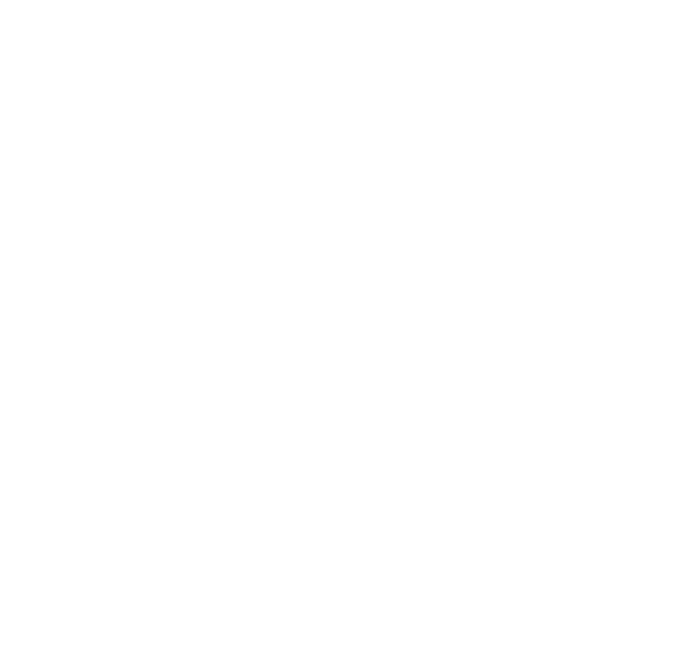
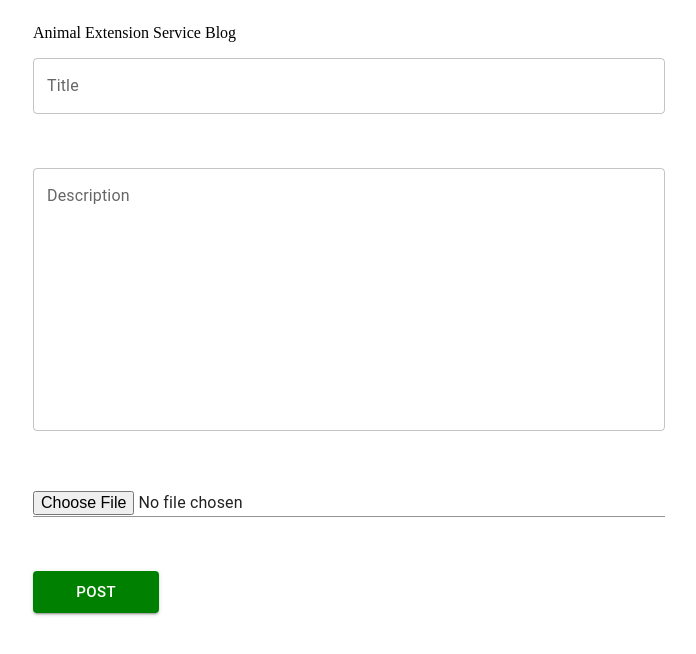
Before and after one commit to lakshanthad/AF-MERN-Project, a React (Vite) app in the folder client/: page /animalblog in a window 1280 px wide. Before the commit this address had no page. Shown: the top 654 px of the page, without its empty margins (291-987 px from the left). Built offline with nearby package versions, Linux system fonts and the light colour scheme.

Commit message:
create AnimalBlog upload form

```diff
--- a/client/package.json
+++ b/client/package.json
@@ -14,9 +14,11 @@
     "@emotion/styled": "^11.10.8",
     "@fontsource/roboto": "^4.5.8",
     "@material-ui/core": "^4.12.4",
-    "@mui/material": "^5.12.2",
+    "@mui/icons-material": "^5.11.16",
+    "@mui/material": "^5.12.3",
     "react": "^18.2.0",
-    "react-dom": "^18.2.0"
+    "react-dom": "^18.2.0",
+    "react-router-dom": "^6.11.0"
   },
   "devDependencies": {
     "@types/react": "^18.0.28",
--- a/client/src/App.jsx
+++ b/client/src/App.jsx
@@ -1,13 +1,17 @@
 // import React from "react";
 import { BrowserRouter as Router, Route, Routes } from "react-router-dom";
 
-import Animal from './Components/Animal';
+import Animal from "./Components/Animal";
+import AnimalBlogLogin from "./Components/AnimalBlogLogin";
+import AnimalBlogForm from "./Components/AnimalBlogForm";
 
 export default function App() {
   return (
     <Router>
       <Routes>
-        <Route path="/" element={<Animal/>}></Route>
+        <Route path="/" element={<Animal />}></Route>
+        <Route path="/animallogin" element={<AnimalBlogLogin />}></Route>
+        <Route path="/animalblog" element={<AnimalBlogForm />}></Route>
       </Routes>
     </Router>
   );
--- /dev/null
+++ b/client/src/Components/AnimalBlogForm.jsx
@@ -0,0 +1,53 @@
+import React from "react";
+import TextField from "@mui/material/TextField";
+import { Input, Button } from "@material-ui/core";
+import { makeStyles } from "@material-ui/core/styles";
+import "../Components/css/Blogform.css";
+const useStyles = makeStyles({
+  textField: {
+    "& .MuiOutlinedInput-root.Mui-focused .MuiOutlinedInput-notchedOutline": {
+      borderColor: "green", // change the border color when focused
+    },
+
+  },
+});
+
+export default function AnimalBlogForm() {
+  const classes = useStyles();
+  return (
+    <div className="animalblogform">
+      <p className="formTopic">Animal Extension Service Blog</p>
+      <TextField
+        id="filled-basic"
+        label="Title"
+        className={classes.textField}
+      />
+      <br />
+      <br />
+      <br />
+
+      <TextField
+        id="outlined-multiline-static"
+        label="Description"
+        multiline
+        rows={10}
+        style={{ width: "100%" }}
+        className={classes.textField}
+      />
+      <br />
+      <br />
+      <br />
+      <Input type="file" />
+      <br />
+      <br />
+      <br />
+      <Button
+        variant="contained"
+        size="large"
+        style={{ backgroundColor: "green", color: "white", width: "20%" }}
+      >
+        Post
+      </Button>
+    </div>
+  );
+}
--- /dev/null
+++ b/client/src/Components/AnimalBlogLogin.jsx
@@ -0,0 +1,31 @@
+import * as React from "react";
+import Button from "@mui/material/Button";
+
+export default function AnimalBlogLogin() {
+  return (
+    <div className="animalLogin">
+      <htmlForm action="/">
+        <div className="banner"></div>
+
+        <div className="item">
+          <label htmlFor="email">
+            Email Address<span>*</span>
+          </label>
+          <input id="name" type="text" name="name" required />
+        </div>
+        <div className="item">
+          <label htmlFor="password">
+            Password<span>*</span>
+          </label>
+          <input id="email" type="email" name="email" required />
+        </div>
+
+        <div className="btn-block">
+          <button type="submit" href="/">
+            LOG IN
+          </button>
+        </div>
+      </htmlForm>
+    </div>
+  );
+}
--- /dev/null
+++ b/client/src/Components/css/Blogform.css
@@ -0,0 +1,7 @@
+.animalblogform{
+    display: flex;
+    justify-content: center;
+    flex-direction: column;
+    width: 50%;
+    margin: auto;
+}
```
Also changed, not shown: client/src/config/firebase.config.js (added), 2 other files (tests, documents, lock files or other folders).
